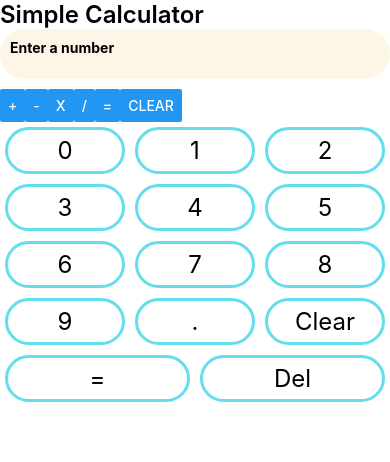
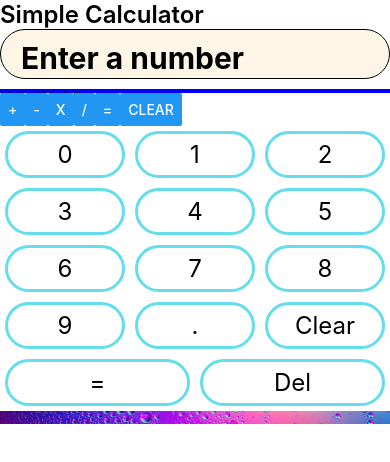
Before and after one commit to Netchicken/RNLesson1Calc, a React Native app in the folder Lesson1Calc/: screen / in a window 390 px wide. Shown: the top 462 px of the page. Built offline with nearby package versions, Linux system fonts and the light colour scheme.

Commit message:
Fixed output text

```diff
--- a/Lesson1Calc/App.js
+++ b/Lesson1Calc/App.js
@@ -12,8 +12,6 @@ import {
 import {React, useState} from 'react';
 import {CalcButtons} from './Components/calcbuttons';
 import {Row} from './Components/Row';
-import {SingleButton} from './Components/Button';
-// import { ButtonKeyPad } from './Components/buttonkeypad';
 import {NumberButtons} from './Components/NumberButtons';
 import bgImage from './Assets/waterdrops.jpg';
 
@@ -70,67 +68,43 @@ const App = () => {
   return (
     <View style={styles.container}>
       <SafeAreaView>
+        <ScrollView>
           <View>
-          {/* <Image
+            <Image
               style={styles.tinyLogo}
               source={{
                 uri: 'https://reactnative.dev/img/tiny_logo.png',
               }}
-          /> */}
-          {/* <ImageBackground
-            resizeMode="cover"
-            source={bgImage}
-            style={styles.image}
-          /> */}
+            />
+
             <Text style={styles.sectionTitle}>Simple Calculator</Text>
+            <View style={styles.calcBox}>
               <Text style={styles.outputText}>
                 {calculation || 'Enter a number'}
               </Text>
+            </View>
+
+            <View style={{backgroundColor: 'blue', flex: 0.3}}>
+              <Text>Hello World!</Text>
+            </View>
+
             <Row>
               <CalcButtons updateCalculation={updateCalculation} />
             </Row>
             <NumberButtons updateCalculation={updateCalculation} />
-
-          {/* <Row>
-            <SingleButton text="0" onPress={() => updateCalculation(0)} />
-            <SingleButton text="1" onPress={() => updateCalculation(1)} />
-            <SingleButton text="2" onPress={() => updateCalculation(2)} />
-          </Row>
-          <Row>
-            <SingleButton text="3" onPress={() => updateCalculation(3)} />
-            <SingleButton text="4" onPress={() => updateCalculation(4)} />
-            <SingleButton text="5" onPress={() => updateCalculation(5)} />
-          </Row>
-          <Row>
-            <SingleButton text="6" onPress={() => updateCalculation(6)} />
-            <SingleButton text="7" onPress={() => updateCalculation(7)} />
-            <SingleButton text="8" onPress={() => updateCalculation(8)} />
-          </Row>
-          <Row>
-            <SingleButton text="9" onPress={() => updateCalculation(6)} />
-            <SingleButton text="." onPress={() => updateCalculation('.')} />
-            <SingleButton
-              text="Clear"
-              onPress={() => updateCalculation('clear')}
+            <ImageBackground
+              resizeMode="cover"
+              source={bgImage}
+              style={styles.image}
             />
-          </Row>
-          <Row>
-            <SingleButton text="=" onPress={() => updateCalculation('=')} />
-            <SingleButton text="Del" onPress={() => updateCalculation('del')} />
-          </Row> */}
           </View>
+        </ScrollView>
       </SafeAreaView>
     </View>
   );
 };
 
 const styles = StyleSheet.create({
-  calcbox: {
-    // boxshadow: 0, 0, 100, #06678a,
-    padding: 20,
-    // margin: 20, auto,
-    width: 300 /*width of box */,
-  },
   image: {
     flex: 1,
     justifyContent: 'center',
@@ -139,7 +113,9 @@ const styles = StyleSheet.create({
     resizeMode: 'cover',
   },
 
-  container: {},
+  container: {
+    fontSize: 40,
+  },
 
   containerText: {
     marginTop: 5,
@@ -152,22 +128,20 @@ const styles = StyleSheet.create({
     // borderWidth: 5,
   },
 
-  outputText: {
-    // alignSelf: 'flex-start',
+  calcBox: {
     height: 50,
     borderRadius: 40,
-    fontsize: 220,
-    fontWeight: 'bold',
-    // opacity: 46.5,
-    border: 1,
-    paddingLeft: 10,
+    paddingLeft: 20,
     paddingTop: 10,
     backgroundColor: 'oldlace',
+    marginBottom: 10,
+    borderWidth: 1,
+  },
+  outputText: {
+    fontWeight: 'bold',
     textAlignVertical: 'center',
     textAlignment: 'right',
-    // marginRight: 10,
-    marginBottom: 10,
-    // marginLeft: 10,
+    fontSize: 30,
   },
 
   sectionContainer: {
```
Lines whose indentation alone changed are shown as unchanged.
